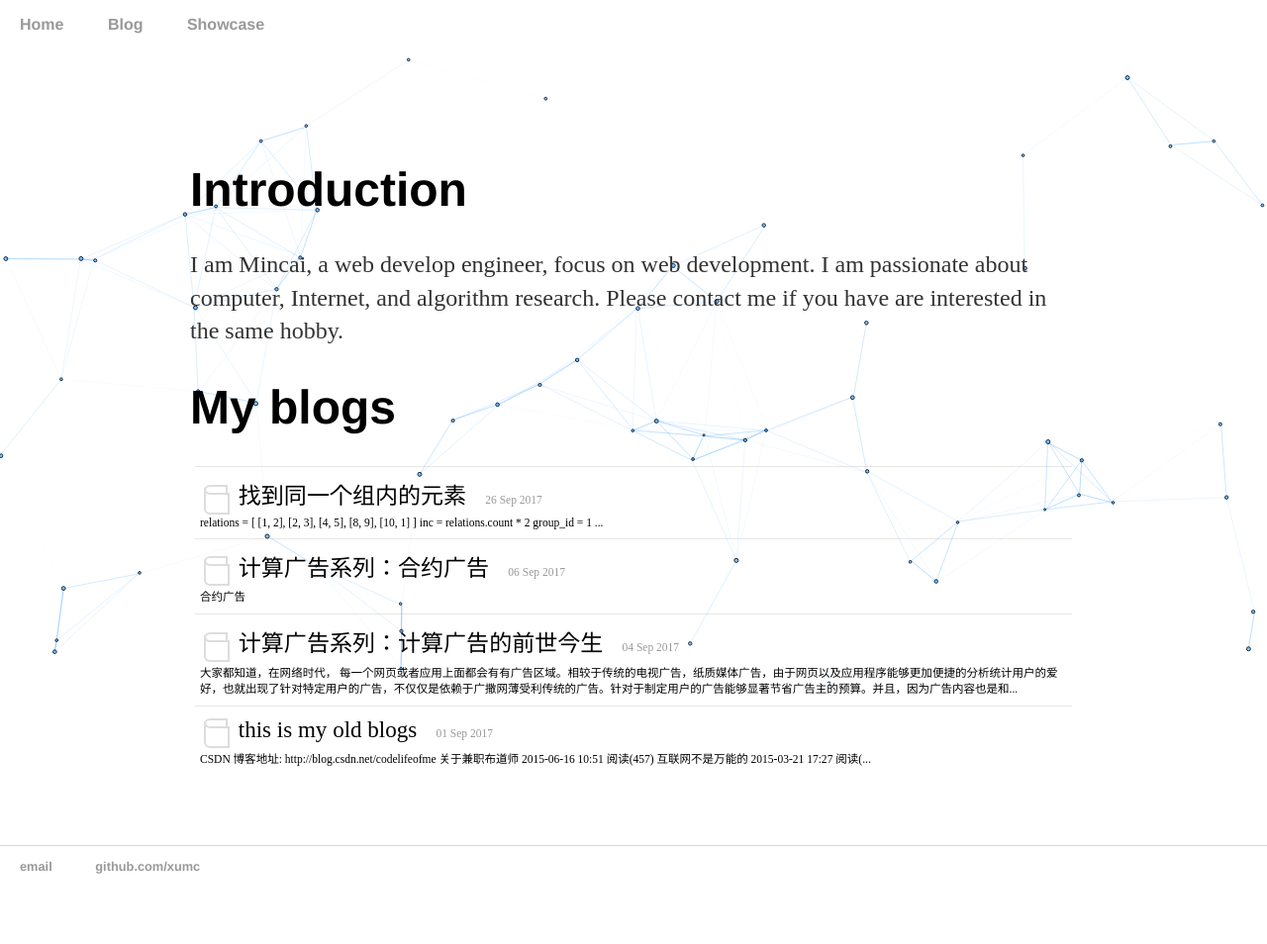
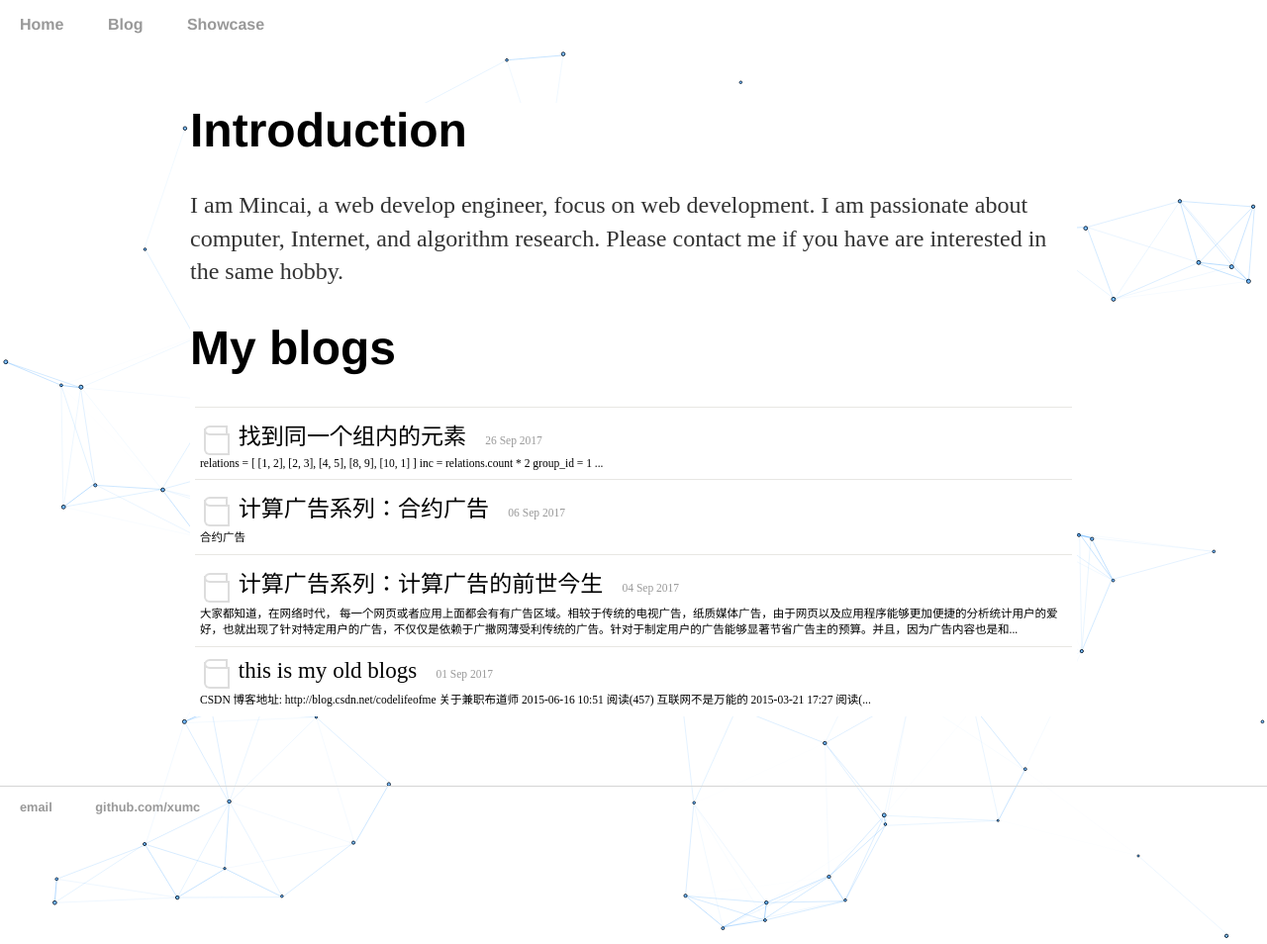
Before and after one commit to xumc/xumc.github.io, a Jekyll site: the page built from index.html, in a window 1280 px wide. Shown: the whole page at 99% size. Built offline with Jekyll 4.4.1, drawn with Linux system fonts in a browser that asks for light colours; the list of posts is cut into pages by our own code; before the commit the page ends 900 px from its top, so only the background shows below that.

Commit message:
add background animation

```diff
--- a/css/main.css
+++ b/css/main.css
@@ -65,7 +65,7 @@ ul.posts li > div.content {
 }
 
 div.container {
-  margin-top: -420px;
   margin: 70px auto;
   width: 70%;
+  background-color: white;
 }
--- a/css/style.css
+++ b/css/style.css
@@ -1,7 +1,8 @@
 /* ---- particles.js container ---- */
 
 #particles-js{
-  margin-bottom: -600px;
+  position:absolute;
+  z-index: -10000;
   width: 100%;
   height: 100%;
   background-color: #FFFFFF;
```
